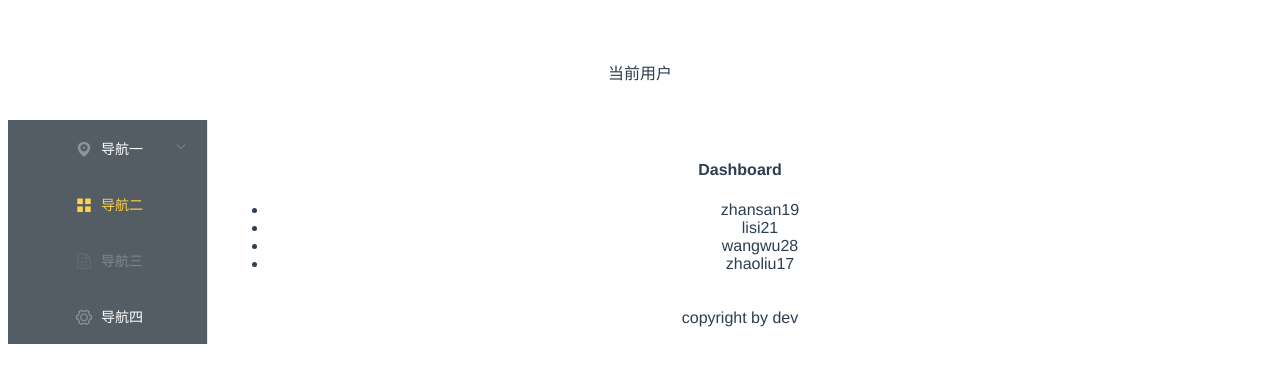
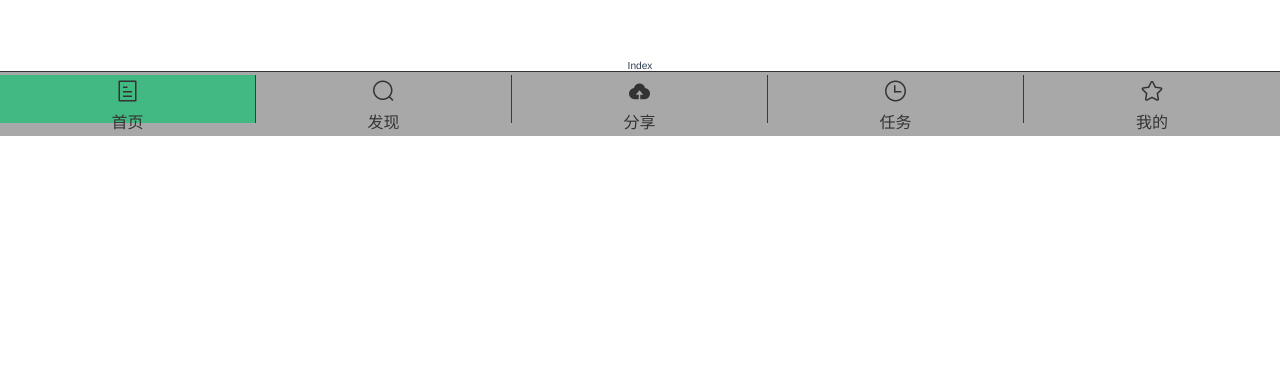
Before and after one commit to ink-teamwork/devops-ui, a Vue app: page /m in a window 1280 px wide. Shown: the top 382 px of the page. Built offline with nearby package versions, Linux system fonts and the light colour scheme; a small style sheet from the web is missing.

Commit message:
添加了手机导航测试代码

```diff
--- a/src/App.vue
+++ b/src/App.vue
@@ -11,6 +11,11 @@ export default {
 </script>
 <style src="./assets/iconfont.css"></style>
 <style>
+  body{
+    font-size: 63.5%;
+    margin: 0;
+    padding: 0;
+  }
 #app {
   font-family: 'Avenir', Helvetica, Arial, sans-serif;
   -webkit-font-smoothing: antialiased;
--- a/src/components/Footer.vue
+++ b/src/components/Footer.vue
@@ -1,5 +1,5 @@
 <template>
-    <div>copyright by dev</div>
+    <div>copyright by dev<router-link to="/m">手机站</router-link></div>
 </template>
 
 <script>
--- /dev/null
+++ b/src/components/NavBar.vue
@@ -0,0 +1,77 @@
+<template>
+    <div class="nav-menu">
+        <router-link class="item" to="/m" v-bind:class="{ active: current == '/m' }" @click.native="hello('/m')">
+            <i class="el-icon-tickets"></i>
+            <span>首页</span>
+        </router-link>
+        <router-link class="item" to="/m/search" v-bind:class="{ active: current == '/m/search' }" @click.native="hello('/m/search')">
+            <i class="el-icon-search"></i>
+            <span>发现</span>
+        </router-link>
+        <router-link class="item" to="/m/share" v-bind:class="{ active: current == '/m/share' }" @click.native="hello('/m/share')">
+            <i class="el-icon-upload"></i>
+            <span>分享</span>
+        </router-link>
+        <router-link class="item" to="/m/task" v-bind:class="{ active: current == '/m/task' }" @click.native="hello('/m/task')">
+            <i class="el-icon-time"></i>
+            <span>任务</span>
+        </router-link>
+        <router-link class="item" to="/m/mine" v-bind:class="{ active: current == '/m/mine' }" @click.native="hello('/m/mine')">
+            <i class="el-icon-star-off"></i>
+            <span>我的</span>
+        </router-link>
+    </div>
+</template>
+
+<script>
+    export default {
+        name: "NavBar",
+        created(){
+          this.current = this.$route.path;
+        },
+        data: function () {
+            return {
+                active: 0,
+                current: "",
+            }
+        },
+        methods: {
+            hello: function(path) {
+                this.current = path;
+            }
+        }
+    }
+</script>
+
+<style scoped>
+    .nav-menu{
+        width: 100%;
+        height: 4rem;
+        background-color: #A8A8A8;
+        border-top: 0.1rem solid #333;
+
+    }
+    .nav-menu .item{
+        height: 3rem;
+        margin-top: 0.2rem;
+        font-size: 1rem;
+        width: 20%;
+        float: left;
+        display: inline-grid;
+        border-right: 0.1rem solid #2c3e50;
+        box-sizing: border-box;
+        text-decoration: none;
+        color: #333;
+        line-height: 2rem;
+    }
+    .nav-menu .item:last-child{
+        border: none;
+    }
+    .nav-menu .item i{
+        line-height: 2rem;
+        font-size: 1.5rem;
+    }
+    .active{
+        background-color: #42b983;
+    }
+</style>
--- a/src/components/Sidebar.vue
+++ b/src/components/Sidebar.vue
@@ -1,13 +1,13 @@
 <template>
     <el-menu
-            default-active="2"
+            default-active="/index"
             class="el-menu-vertical-demo"
             @open="handleOpen"
             @close="handleClose"
             background-color="#545c64"
             text-color="#fff"
             active-text-color="#ffd04b">
-        <el-submenu index="1">
+        <el-submenu index="/index">
             <template slot="title">
                 <i class="el-icon-location"></i>
                 <span>导航一</span>
--- /dev/null
+++ b/src/layouts/MobileLayout.vue
@@ -0,0 +1,18 @@
+<template>
+    <div>
+        <router-view/>
+        <NavBar/>
+    </div>
+</template>
+
+<script>
+    import NavBar from "../components/NavBar";
+    export default {
+        name: "MobileLayout",
+        components: {NavBar}
+    }
+</script>
+
+<style scoped>
+
+</style>
--- /dev/null
+++ b/src/pages/m/Index.vue
@@ -0,0 +1,13 @@
+<template>
+    <div>Index</div>
+</template>
+
+<script>
+    export default {
+        name: "Index"
+    }
+</script>
+
+<style scoped>
+
+</style>
--- /dev/null
+++ b/src/pages/m/Mine.vue
@@ -0,0 +1,13 @@
+<template>
+    <div>Mine</div>
+</template>
+
+<script>
+    export default {
+        name: "Mine",
+    }
+</script>
+
+<style scoped>
+
+</style>
--- /dev/null
+++ b/src/pages/m/Search.vue
@@ -0,0 +1,13 @@
+<template>
+    <div>Search</div>
+</template>
+
+<script>
+    export default {
+        name: "Search"
+    }
+</script>
+
+<style scoped>
+
+</style>
--- /dev/null
+++ b/src/pages/m/Share.vue
@@ -0,0 +1,13 @@
+<template>
+    <div>Share</div>
+</template>
+
+<script>
+    export default {
+        name: "Share"
+    }
+</script>
+
+<style scoped>
+
+</style>
--- /dev/null
+++ b/src/pages/m/Task.vue
@@ -0,0 +1,13 @@
+<template>
+    <div>Task</div>
+</template>
+
+<script>
+    export default {
+        name: "Task"
+    }
+</script>
+
+<style scoped>
+
+</style>
--- a/src/router/index.js
+++ b/src/router/index.js
@@ -3,6 +3,7 @@ import routes from './router.config'
 
 
 const router = new VueRouter({
+    mode: 'history',
     routes // short for `routes: routes`
 });
 
--- a/src/router/router.config.js
+++ b/src/router/router.config.js
@@ -16,6 +16,35 @@ const routes = [
               component: () => import('../pages/Dashboard'),
             },
         ]
+    },
+    {
+        path: '/m',
+        meta: {
+            requiresAuth: false
+        },
+        component: () => import('../layouts/MobileLayout'),
+        children: [
+            {
+                path: '/m',
+                component: () => import('../pages/m/Index'),
+            },
+            {
+                path: '/m/search',
+                component: () => import('../pages/m/Search'),
+            },
+            {
+                path: '/m/share',
+                component: () => import('../pages/m/Share'),
+            },
+            {
+                path: '/m/task',
+                component: () => import('../pages/m/Task'),
+            },
+            {
+                path: '/m/mine',
+                component: () => import('../pages/m/Mine'),
+            },
+        ]
     }
 ]
 
```
